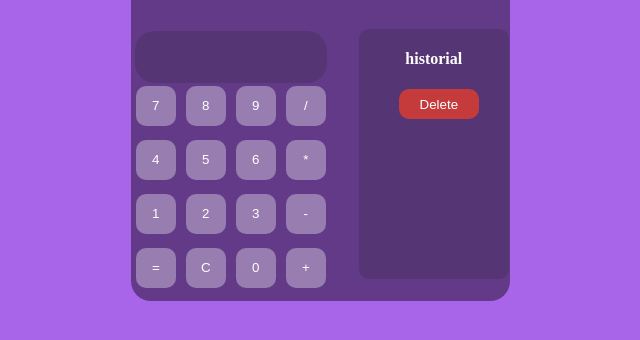
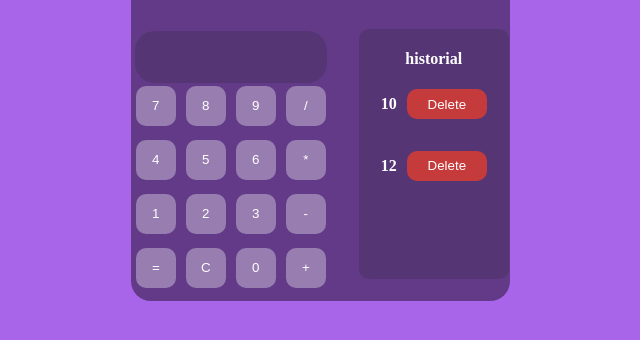
Before and after one commit to andres0818/calculadora-cuentaRegresiva, a website with bundled scripts: page index.html in a window 1280 px wide. Shown: the part 156-496 px from the top of the page, without its empty margins (256-896 px from the left). Built offline with nearby package versions, Linux system fonts and the light colour scheme; data requests are answered from the project's data file.

Commit message:
mostrar el historial

```diff
--- a/index.html
+++ b/index.html
@@ -70,13 +70,13 @@
       </table>
       <div id="historial">
         <h4>historial</h4>
-        <span id="score"></span><button class="delete">Delete</button>
+
       </div>
     </div>
     </div>
-    <!-- <script src="src/js/aperatuions.js"></script>
-    <script src="src/js/themeCalculator.js"></script>
-    <script src="src/ConnectionApi.js"></script> -->
+
+    <script src="https://unpkg.com/axios/dist/axios.min.js"></script>
+    <!-- <script src="src/js/urlApi.js"  ></script> -->
     <script src="script.js" type="module"></script>
   </body>
 </html>
--- a/package.json
+++ b/package.json
@@ -6,7 +6,7 @@
   "scripts": {
     "test": "echo \"Error: no test specified\" && exit 1",
     "server": "json-server --watch src/api.json --port:3000",
-    "axio": "npm install axios"
+    "axios": "npm install axios"
   },
   "repository": {
     "type": "git",
@@ -20,6 +20,5 @@
   },
   "homepage": "https://github.com/andres0818/calculadora-cuentaRegresiva#readme",
   "dependencies": {
-    "axios": "^1.2.1"
   }
 }
--- a/script.js
+++ b/script.js
@@ -6,8 +6,9 @@ import { createDataCalculadora } from "./src/js/ConnectionApi.js";
 import { createDataContador } from "./src/js/ConnectionApi.js";
 import { eraseCalculadora } from "./src/js/ConnectionApi.js";
 import { eraseContador } from "./src/js/ConnectionApi.js";
+import { mostrarHistorial } from "./src/js/urlApi.js";
 
-
+mostrarHistorial()
 operaciones()
 
 const blackBackground = document.getElementById("black");
@@ -18,3 +19,6 @@ whiteBackground.addEventListener("click", () => themeWhite());
 
 const purpleBackground = document.getElementById("purple");
 purpleBackground.addEventListener("click", () => themePurple());
+
+const borrarHistorial=document.getElementById("score")
+console.log(borrarHistorial);
--- a/src/api.json
+++ b/src/api.json
@@ -1,4 +1,11 @@
 {
   "fechas": [],
-  "historial": []
+  "historial": [
+    {
+      "id": 10
+    },
+    {
+      "id": 12
+    }
+  ]
 }
--- /dev/null
+++ b/src/js/urlApi.js
@@ -0,0 +1,23 @@
+
+const calculadora = "http://localhost:3000/historial";
+const contador = "http://localhost:3000/fechas";
+
+const historial = document.getElementById("historial");
+
+
+
+export const mostrarHistorial = async () => {
+  try {
+    const data = await axios.get(calculadora);
+    data.data.forEach(element => {console.log(element.id);
+        historial.innerHTML +=`
+        <h4 id="score">${element.id}<button class="delete" >Delete</button></h4>
+
+        `;
+
+    });
+
+  } catch (error) {
+    console.log(error);
+  }
+};
```
Also changed, not shown: 1 other file.
